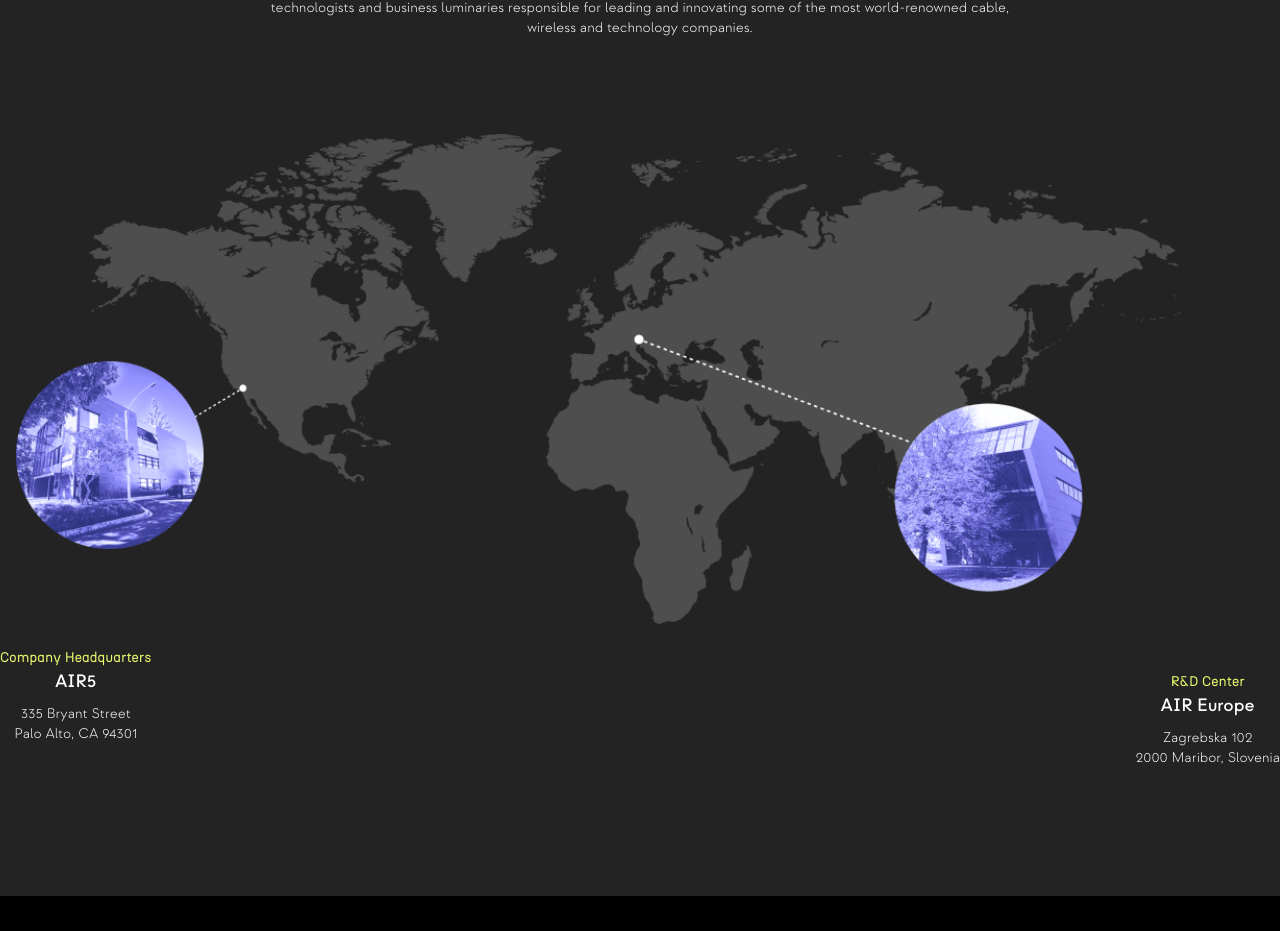
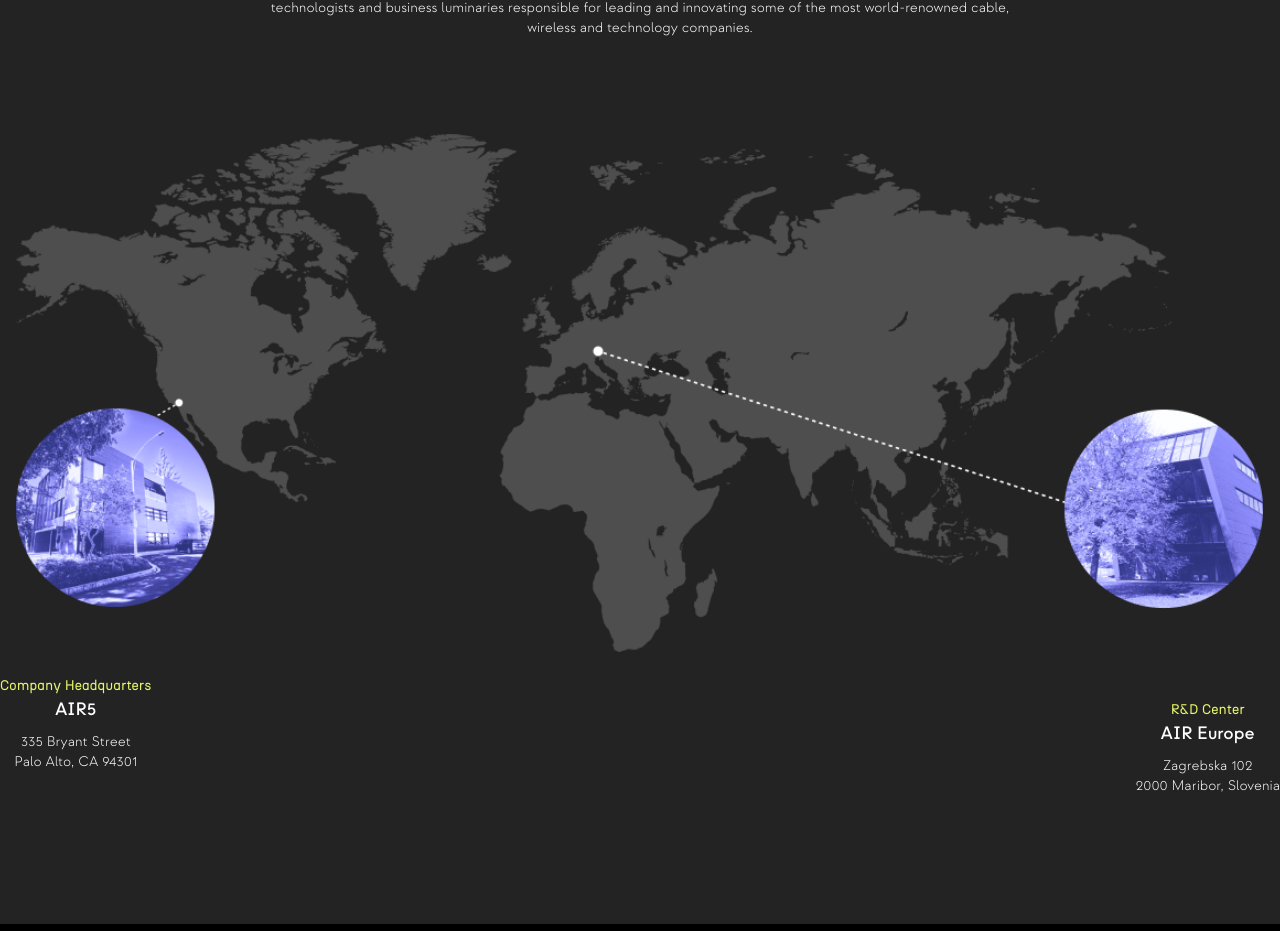
Before and after one commit to pangerc/air5, a Nuxt app: page /lander in a window 1280 px wide. Shown: the part 5254-6185 px from the top of the page. Built offline with nearby package versions, Linux system fonts and the light colour scheme.

Commit message:
map again

```diff
--- a/components/location.vue
+++ b/components/location.vue
@@ -10,7 +10,7 @@
       luminaries responsible for leading and innovating some of the most
       world-renowned cable, wireless and technology companies.
     </p>
-    <img src="/img/map.png" alt="Map" class="w-full mt-12 lg:mt-24 px-4" />
+    <img src="/img/map2.png" alt="Map" class="w-full mt-12 lg:mt-24 px-4" />
     <div class="md:flex justify-between w-full mx-4 text-center mt-6 space-y-6">
       <article>
         <div class="text-sm text-lime font-n27">Company Headquarters</div>
```
Also changed, not shown: public/img/map2.png (added).
